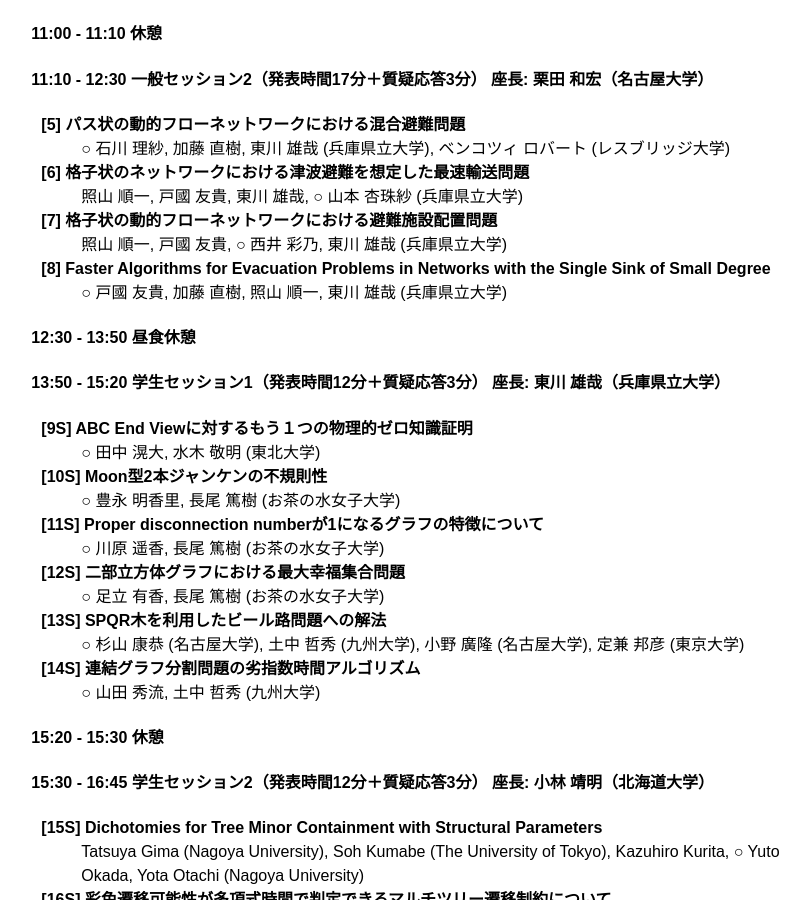
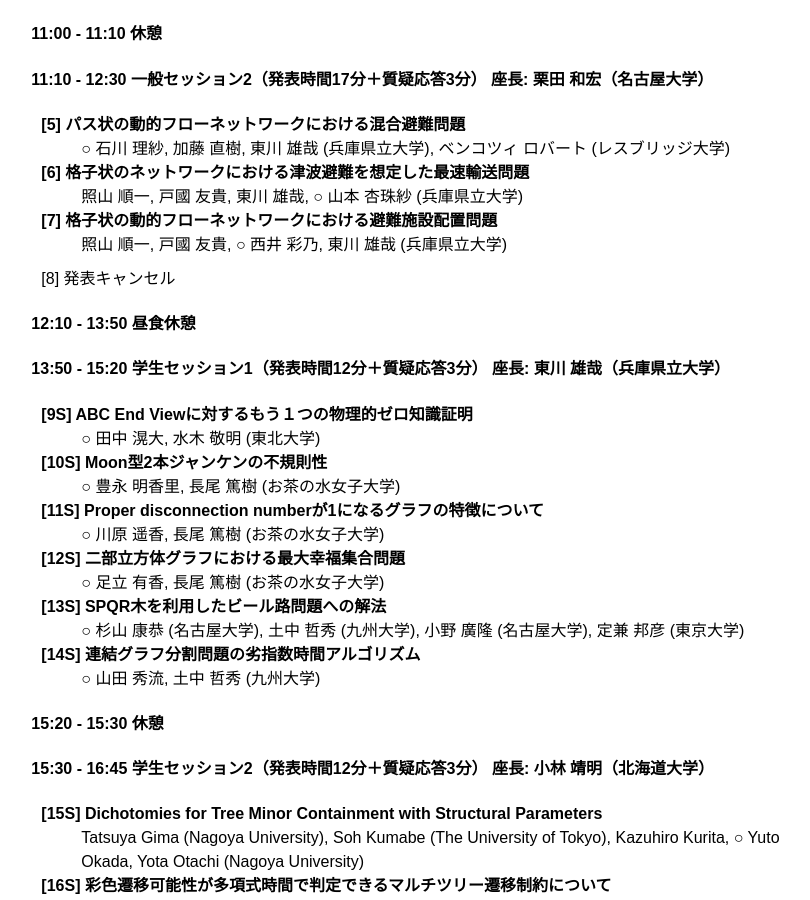
Before and after one commit to ytamura12/la-symposium_test.github.io, a Jekyll site: the page built from 2023/summer_program.md, in a window 1280 px wide and 900 px high, scrolled down 610 px. Shown: the whole window, without its empty margins (317-1127 px from the left). Built offline with Jekyll 4.4.1, drawn with Linux system fonts in a browser that asks for light colours.

Commit message:
Update summer_program.md

```diff
--- a/2023/summer_program.md
+++ b/2023/summer_program.md
@@ -38,10 +38,9 @@ title: LA Symposium 2023, 夏のLAプログラム
 [7]	格子状の動的フローネットワークにおける避難施設配置問題
 : 照山 順一, 戸國 友貴, ○ 西井 彩乃, 東川 雄哉 (兵庫県立大学)
 
-[8]	Faster Algorithms for Evacuation Problems in Networks with the Single Sink of Small Degree
-: ○ 戸國 友貴, 加藤 直樹, 照山 順一, 東川 雄哉 (兵庫県立大学)
+[8]	発表キャンセル
 
-#### 12:30 - 13:50 昼食休憩
+#### 12:10 - 13:50 昼食休憩
 
 #### 13:50 - 15:20 学生セッション1（発表時間12分＋質疑応答3分） 座長: 東川 雄哉（兵庫県立大学）
 
```
